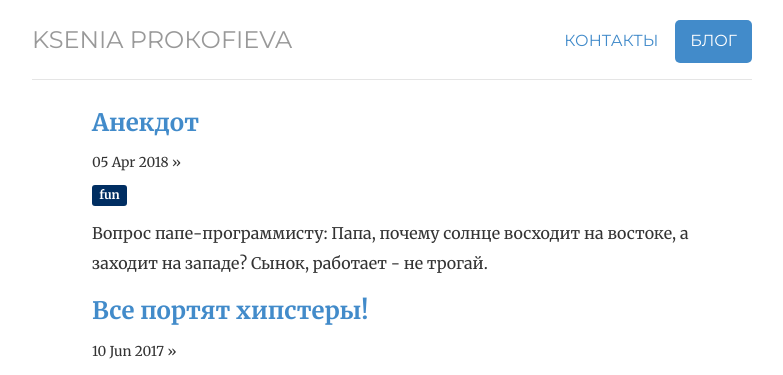
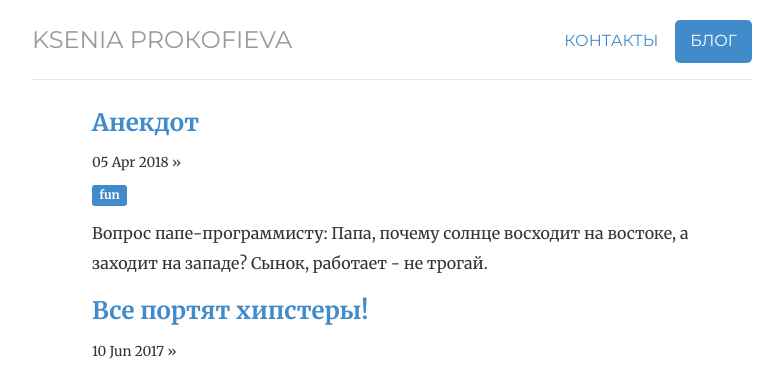
Before and after one commit to ValeraS/xenidev.github.io, a Jekyll site: the page built from notes/index.html, in a window 1280 px wide. Shown: the top 375 px of the page, without its empty margins (248-1031 px from the left). Built offline with Jekyll 4.4.1, drawn with Linux system fonts in a browser that asks for light colours.

Commit message:
Update style.css

```diff
--- a/css/style.css
+++ b/css/style.css
@@ -104,5 +104,5 @@ small, .small {
 }
 
 .label-tag {
-    background-color: #002e62;
+    background-color: #428bcb;
 }
```
